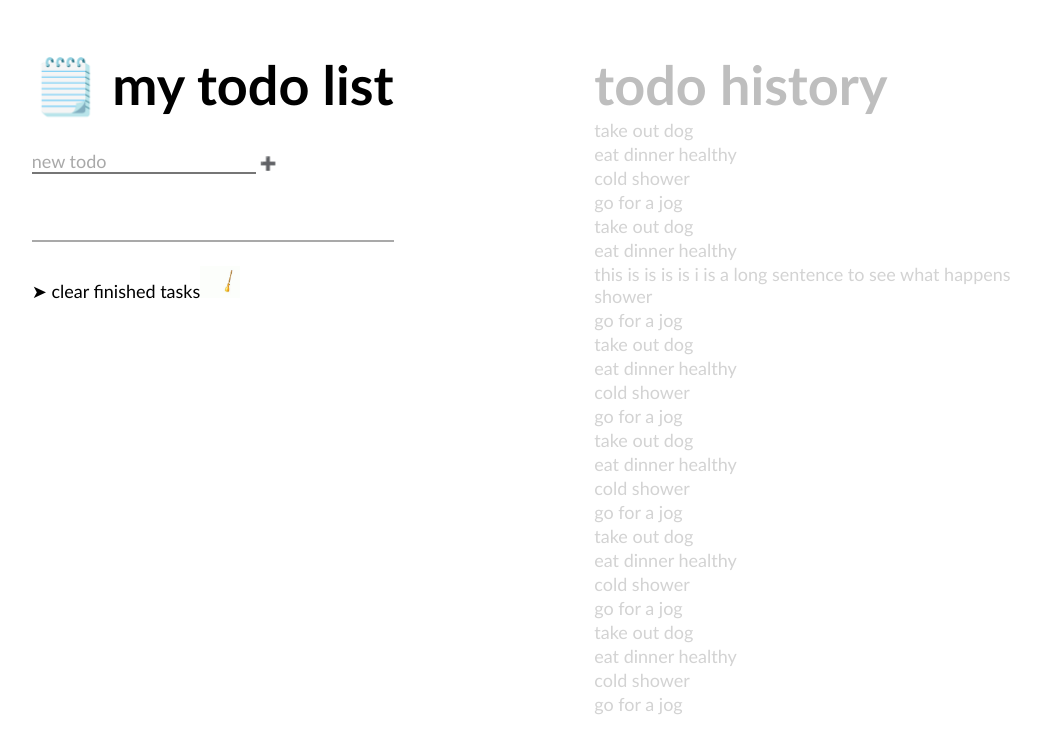
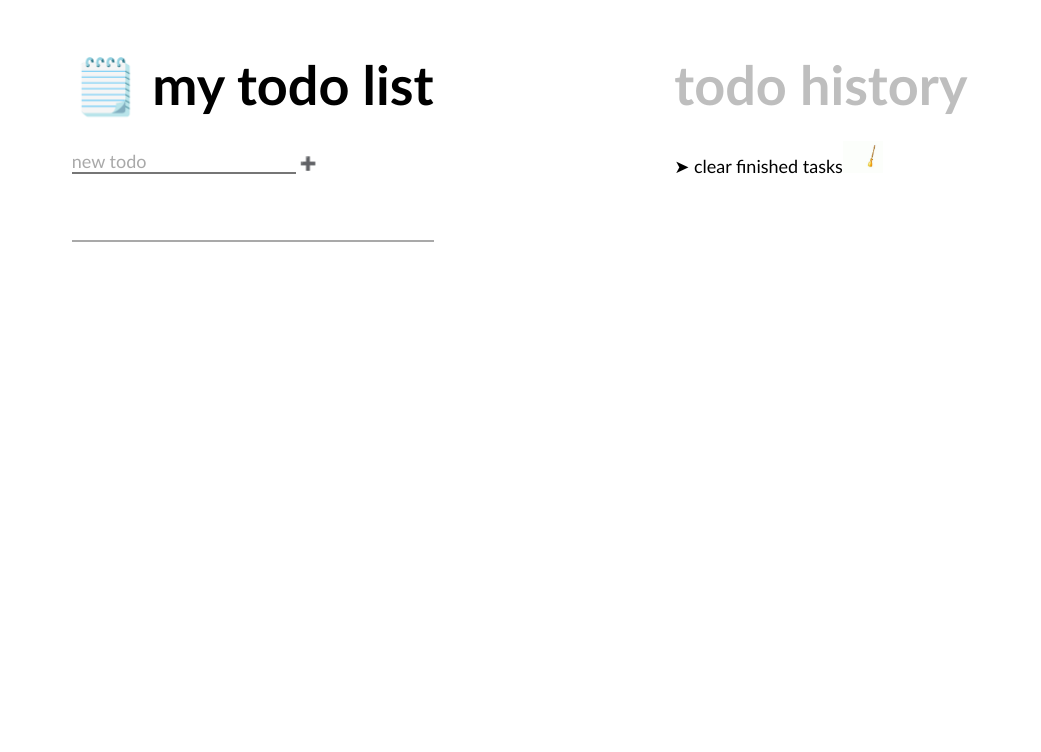
Before and after one commit to min0k/todo_app, a React (Create React App) app: page / in a window 1280 px wide. Shown: the top 752 px of the page, without its empty margins (117-1158 px from the left). Built offline with nearby package versions, Linux system fonts and the light colour scheme.

Commit message:
change todo history functionality

```diff
--- a/src/App.js
+++ b/src/App.js
@@ -2,19 +2,41 @@ import React from "react";
 import MainTodoSection from "./MainTodoSection";
 import PastTodoSection from "./PastTodoSection";
 
-//turn green check into back arrow when task is finished to allow
-//for "unfinishing".
+import useTodoLogic from "./domain_components/useTodoLogic";
+
+//lift relevant state up into App, use memo on children.
 
 //add todo history clear functionality with an "Are you sure?" popup
 
 //add total completed tasks
 //add show completed date/time on hover
 
+//add simple header
+//add simple footer
+
 function App() {
+  const {
+    handleSubmit,
+    handleInput,
+    userInputNewTodo,
+    completeTask,
+    handleClearFinishedTasks,
+    todos,
+  } = useTodoLogic();
+
   return (
     <div className="app">
-      <MainTodoSection />
-      <PastTodoSection />
+      <MainTodoSection
+        todos={todos}
+        handleSubmit={handleSubmit}
+        handleInput={handleInput}
+        UserInputNewTodo={userInputNewTodo}
+        completeTask={completeTask}
+      />
+      <PastTodoSection
+      todos={todos}
+      handleClearFinishedTasks={handleClearFinishedTasks}
+      />
     </div>
   );
 }
--- a/src/MainTodoSection.js
+++ b/src/MainTodoSection.js
@@ -1,34 +1,16 @@
 import React from "react";
 import Header from "./ui_components/Header";
 import Todo from "./ui_components/Todos";
-import useTodoList from "./domain_components/useAnimatedGif";
-import useTodoLogic from "./domain_components/useTodoLogic";
-import ClearTasks from "./ui_components/ClearTasks";
 
-function MainTodoSection() {
-  const { broom, triggerGif } = useTodoList();
-  const {
-    handleSubmit,
-    handleInput,
-    userInputNewTodo,
-    todos,
-    completeTask,
-    handleClearFinishedTasks,
-  } = useTodoLogic();
-
+function MainTodoSection(props) {
   return (
     <div className="main-todo">
       <Header
-        handleSubmit={handleSubmit}
-        handleInput={handleInput}
-        UserInputNewTodo={userInputNewTodo}
+        handleSubmit={props.handleSubmit}
+        handleInput={props.handleInput}
+        UserInputNewTodo={props.userInputNewTodo}
       />
-      <Todo todos={todos} completeTask={completeTask} />
-      <ClearTasks
-        triggerGif={triggerGif}
-        handleClearFinishedTasks={handleClearFinishedTasks}
-        broom={broom}
-      />
+      <Todo todos={props.todos} completeTask={props.completeTask} />
     </div>
   );
 }
--- a/src/PastTodoSection.js
+++ b/src/PastTodoSection.js
@@ -1,34 +1,32 @@
+import { nanoid } from "nanoid";
 import React from "react";
+import ClearTasks from "./ui_components/ClearTasks";
+import useAnimatedGif from "./domain_components/useAnimatedGif";
 
-export default function PastTodoSection() {
-    return (
-        <div className="past-todos">
-            <h1 className="past-todos--h1">todo history</h1>
-            <p className="past-todos--text">take out dog</p>
-            <p className="past-todos--text">eat dinner healthy</p>
-            <p className="past-todos--text">cold shower</p>
-            <p className="past-todos--text">go for a jog</p>
-            <p className="past-todos--text">take out dog</p>
-            <p className="past-todos--text">eat dinner healthy</p>
-            <p className="past-todos--text">this is is is is i is a long sentence to see what happens shower</p>
-            <p className="past-todos--text">go for a jog</p>
-            <p className="past-todos--text">take out dog</p>
-            <p className="past-todos--text">eat dinner healthy</p>
-            <p className="past-todos--text">cold shower</p>
-            <p className="past-todos--text">go for a jog</p>
-            <p className="past-todos--text">take out dog</p>
-            <p className="past-todos--text">eat dinner healthy</p>
-            <p className="past-todos--text">cold shower</p>
-            <p className="past-todos--text">go for a jog</p>
-            <p className="past-todos--text">take out dog</p>
-            <p className="past-todos--text">eat dinner healthy</p>
-            <p className="past-todos--text">cold shower</p>
-            <p className="past-todos--text">go for a jog</p>
-            <p className="past-todos--text">take out dog</p>
-            <p className="past-todos--text">eat dinner healthy</p>
-            <p className="past-todos--text">cold shower</p>
-            <p className="past-todos--text">go for a jog</p>
-        </div>
+export default function PastTodoSection(props) {
+  const { broom, triggerGif } = useAnimatedGif();
 
-    )
+  const todoHistory = props.todos.map((e) => {
+    if (e.isDone === true) {
+      return (
+        <p key={nanoid()} className="past-todos--text">
+          {e.task}
+        </p>
+      );
+    } else {
+      return null;
+    }
+  });
+
+  return (
+    <div className="past-todos">
+      <h1 className="past-todos--h1">todo history</h1>
+      {todoHistory}
+      <ClearTasks
+        triggerGif={triggerGif}
+        handleClearFinishedTasks={props.handleClearFinishedTasks}
+        broom={broom}
+      />
+    </div>
+  );
 }
--- a/src/domain_components/useAnimatedGif.js
+++ b/src/domain_components/useAnimatedGif.js
@@ -2,7 +2,7 @@ import React from "react";
 import sweep from "../../src/sweep.gif";
 import sweep_static from "../sweep_static.jpg";
 
-export default function useTodoList() {
+export default function useAnimatedGif() {
   const [broom, setBroom] = React.useState(sweep_static);
 
   function triggerGif() {
--- a/src/domain_components/useTodoLogic.js
+++ b/src/domain_components/useTodoLogic.js
@@ -5,6 +5,7 @@ export default function useTodoLogic() {
   const [todos, setTodos] = React.useState(
     JSON.parse(localStorage.getItem("todos")) || []
   );
+
   const [userInputNewTodo, setUserInputNewTodo] = React.useState("");
 
   React.useEffect(() => {
@@ -32,6 +33,7 @@ export default function useTodoLogic() {
       },
     ]);
     setUserInputNewTodo("");
+    console.log(userInputNewTodo);
   }
 
   function completeTask(id) {
--- a/src/ui_components/TodoCard.js
+++ b/src/ui_components/TodoCard.js
@@ -1,7 +1,6 @@
 import React from "react";
 
 export default function TodoCard(props) {
-  console.log(props);
   const doneStyles = {
     color: "#C8C8C8",
     textDecorationLine: "line-through",
@@ -11,11 +10,6 @@ export default function TodoCard(props) {
     props.completeTask(props.id);
   }
 
-  const temp = () => {
-    return props.isDone ? "✓" : "hello";
-  }
-
-  const doneEmoji = props.isDone ? "undo" : "✓";
 
   const undoEmojiStyles = {
     color: "grey",
@@ -28,7 +22,7 @@ export default function TodoCard(props) {
         {props.task}
       </p>
       <button style={props.isDone ? undoEmojiStyles : null} onClick={completeHandle} className="todocard--button done">
-       {doneEmoji}
+      ✓
       </button>
     </div>
   );
--- a/src/ui_components/Todos.js
+++ b/src/ui_components/Todos.js
@@ -4,6 +4,7 @@ import { nanoid } from "nanoid";
 
 export default function Todo(props) {
   const AllTodos = props.todos.map((e) => {
+    if (e.isDone === false) {
       return (
         <TodoCard
           isDone={e.isDone}
@@ -13,7 +14,9 @@ export default function Todo(props) {
           completeTask={props.completeTask}
         />
       );
+    } else {
+      return null
+    }
   });
-
   return <div className="todo">{AllTodos}</div>;
 }
```
Lines whose indentation alone changed are shown as unchanged.
